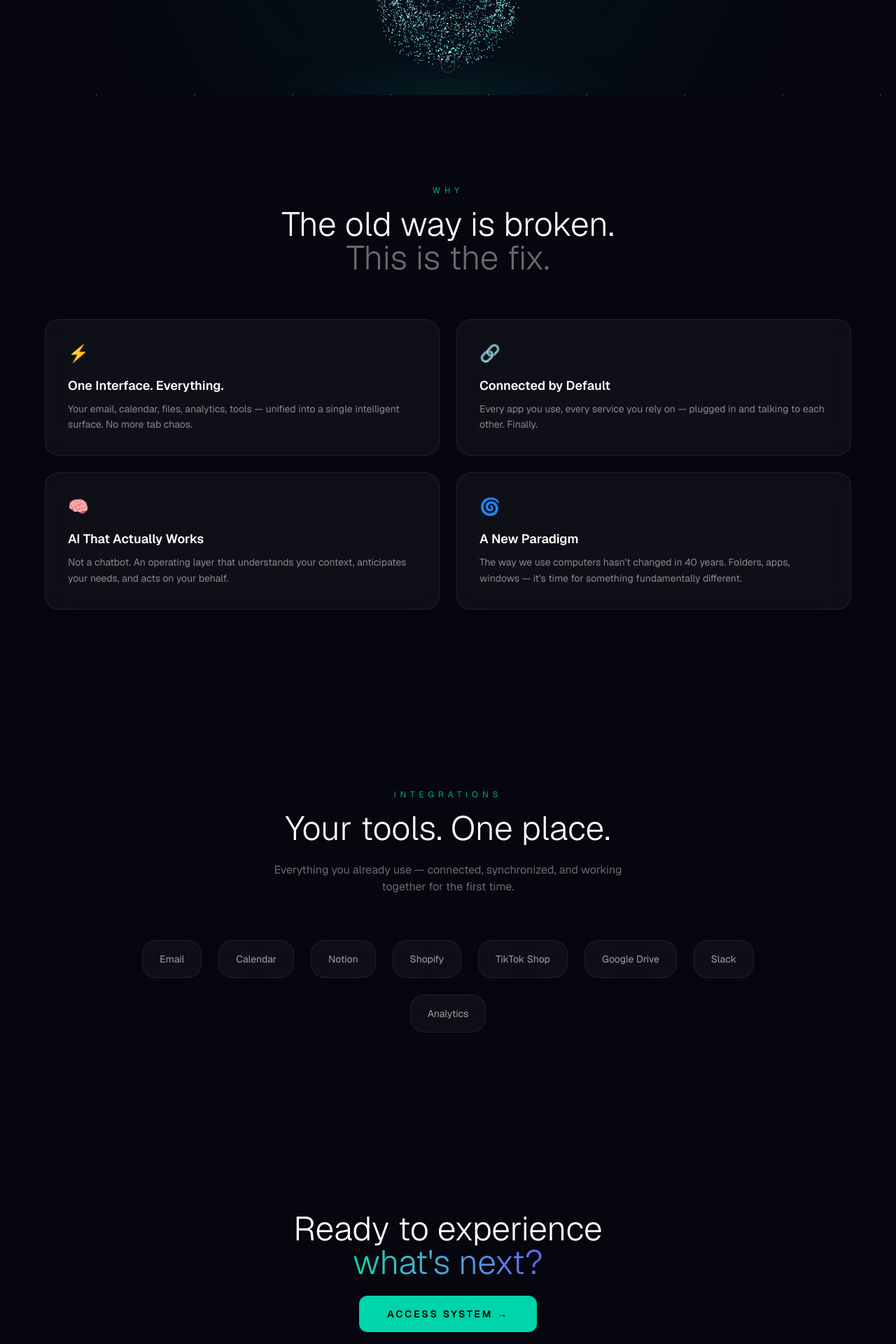
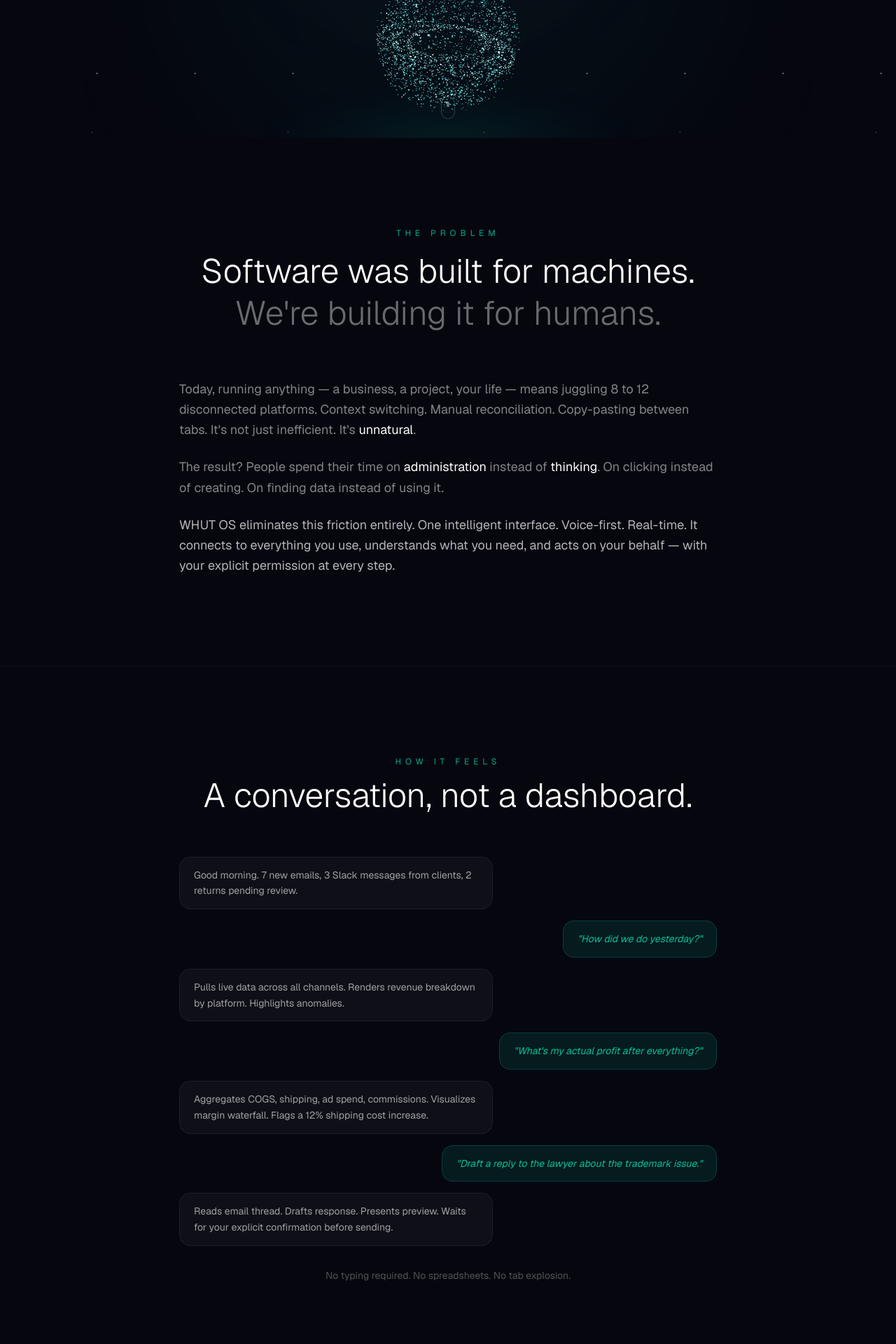
Before and after one commit to lukasminkov/whut-os, a Next.js app: page / in a window 1280 px wide. Shown: the part 740-2660 px from the top of the page at 70% size. Built offline with nearby package versions, Linux system fonts and the light colour scheme.

Commit message:
Full rewrite: voice-first thesis, conversational flow demo, real vision

```diff
--- a/src/app/page.tsx
+++ b/src/app/page.tsx
@@ -18,30 +18,33 @@ const item = {
   show: { opacity: 1, y: 0, transition: { duration: 0.8 } },
 };
 
-const features = [
+const capabilities = [
+  {
+    icon: "🎙",
+    title: "Voice-First",
+    description: "Speak naturally. WHUT OS understands intent, pulls data, visualizes answers, and takes action — all from your voice. Typing is the fallback, not the default.",
+  },
+  {
+    icon: "📊",
+    title: "Adaptive Intelligence",
+    description: "Real-time data from every source, auto-visualized. Revenue waterfalls, margin breakdowns, campaign performance — surfaced when relevant, not when you go looking.",
+  },
   {
     icon: "⚡",
-    title: "One Interface. Everything.",
-    description: "Your email, calendar, files, analytics, tools — unified into a single intelligent surface. No more tab chaos.",
+    title: "Reason & Act",
+    description: "Not a dashboard. A reasoning engine. It analyzes data, proposes optimizations, drafts actions — then waits for your confirmation before executing.",
   },
   {
-    icon: "🔗",
-    title: "Connected by Default",
-    description: "Every app you use, every service you rely on — plugged in and talking to each other. Finally.",
-  },
-  {
-    icon: "🧠",
-    title: "AI That Actually Works",
-    description: "Not a chatbot. An operating layer that understands your context, anticipates your needs, and acts on your behalf.",
-  },
-  {
-    icon: "🌀",
-    title: "A New Paradigm",
-    description: "The way we use computers hasn't changed in 40 years. Folders, apps, windows — it's time for something fundamentally different.",
+    icon: "🔒",
+    title: "Human-in-the-Loop",
+    description: "Every action follows a strict pipeline: draft → preview → explicit confirm → execute. Nothing happens without your say-so. Full audit trail.",
   },
 ];
 
-const logos = ["Email", "Calendar", "Notion", "Shopify", "TikTok Shop", "Google Drive", "Slack", "Analytics"];
+const connectors = [
+  "Shopify", "Amazon", "TikTok Shop", "Gmail", "Slack",
+  "Discord", "WhatsApp", "Google Drive", "Notion", "Calendar"
+];
 
 export default function Home() {
   const heroRef = useRef(null);
@@ -61,8 +64,8 @@ export default function Home() {
           <span className="text-[10px] uppercase tracking-[0.4em] text-white/40 mt-0.5">OS</span>
         </div>
         <div className="flex items-center gap-8">
-          <a href="#features" className="text-xs uppercase tracking-[0.2em] text-white/50 hover:text-white transition">Features</a>
-          <a href="#integrations" className="text-xs uppercase tracking-[0.2em] text-white/50 hover:text-white transition">Integrations</a>
+          <a href="#thesis" className="text-xs uppercase tracking-[0.2em] text-white/50 hover:text-white transition">Thesis</a>
+          <a href="#capabilities" className="text-xs uppercase tracking-[0.2em] text-white/50 hover:text-white transition">Capabilities</a>
           <Link
             href="/login"
             className="glass-button px-5 py-2 text-xs uppercase tracking-[0.25em]"
@@ -76,7 +79,6 @@ export default function Home() {
       <section ref={heroRef} className="relative flex min-h-screen flex-col items-center justify-center px-6 pt-20 overflow-hidden">
         <div className="starfield" />
 
-        {/* Glow effects */}
         <div className="absolute top-1/4 left-1/2 -translate-x-1/2 w-[800px] h-[800px] rounded-full bg-[#00d4aa]/[0.04] blur-[120px] pointer-events-none" />
         <div className="absolute top-1/3 left-1/3 w-[400px] h-[400px] rounded-full bg-[#6366f1]/[0.06] blur-[100px] pointer-events-none" />
 
@@ -88,26 +90,27 @@ export default function Home() {
         >
           <motion.div variants={item} className="inline-flex items-center gap-2 rounded-full border border-white/10 bg-white/[0.03] px-4 py-1.5">
             <span className="h-1.5 w-1.5 rounded-full bg-[#00d4aa] animate-pulse" />
-            <span className="text-[11px] uppercase tracking-[0.3em] text-white/60">Now in Private Beta</span>
+            <span className="text-[11px] uppercase tracking-[0.3em] text-white/60">Private Beta · 2026</span>
           </motion.div>
 
           <motion.h1
             variants={item}
             className="text-5xl font-light leading-[1.1] text-white sm:text-7xl lg:text-8xl"
           >
-            A new way to
+            Stop typing.
             <br />
             <span className="bg-gradient-to-r from-[#00d4aa] via-[#00d4aa] to-[#6366f1] bg-clip-text text-transparent">
-              use a computer
+              Start talking.
             </span>
           </motion.h1>
 
           <motion.p
             variants={item}
-            className="max-w-xl text-base text-white/50 sm:text-lg"
+            className="max-w-2xl text-base text-white/50 sm:text-lg leading-relaxed"
           >
-            The operating system you were promised but never got.
-            One intelligent interface for everything you do — powered by AI.
+            Humans developed complex speech over 50,000 years — yet we still control
+            everything through keyboards, mice, and fragmented UIs across a dozen disconnected apps.
+            WHUT OS replaces all of it with one voice-first, AI-powered command center.
           </motion.p>
 
           <motion.div variants={item} className="flex items-center gap-4 mt-2">
@@ -118,10 +121,10 @@ export default function Home() {
               Access System →
             </Link>
             <a
-              href="#features"
+              href="#thesis"
               className="inline-flex items-center gap-2 rounded-xl border border-white/10 bg-white/[0.03] px-8 py-3.5 text-sm uppercase tracking-[0.2em] text-white/70 transition hover:border-white/20 hover:text-white"
             >
-              Learn More
+              Read the Thesis
             </a>
           </motion.div>
 
@@ -132,7 +135,6 @@ export default function Home() {
           </motion.div>
         </motion.div>
 
-        {/* Scroll indicator */}
         <motion.div
           initial={{ opacity: 0 }}
           animate={{ opacity: 1 }}
@@ -149,8 +151,119 @@ export default function Home() {
         </motion.div>
       </section>
 
-      {/* Features */}
-      <section id="features" className="relative z-10 px-6 py-32">
+      {/* Thesis */}
+      <section id="thesis" className="relative z-10 px-6 py-32">
+        <motion.div
+          initial={{ opacity: 0, y: 40 }}
+          whileInView={{ opacity: 1, y: 0 }}
+          viewport={{ once: true, amount: 0.3 }}
+          transition={{ duration: 0.8 }}
+          className="mx-auto max-w-3xl"
+        >
+          <div className="text-center mb-16">
+            <p className="text-xs uppercase tracking-[0.5em] text-[#00d4aa]/80 mb-4">The Problem</p>
+            <h2 className="text-3xl font-light text-white sm:text-5xl leading-tight">
+              Software was built for machines.<br />
+              <span className="text-white/40">We&apos;re building it for humans.</span>
+            </h2>
+          </div>
+
+          <div className="space-y-6 text-white/50 text-base sm:text-lg leading-relaxed">
+            <motion.p
+              initial={{ opacity: 0, y: 20 }}
+              whileInView={{ opacity: 1, y: 0 }}
+              viewport={{ once: true }}
+              transition={{ duration: 0.6 }}
+            >
+              Today, running anything — a business, a project, your life — means juggling
+              8 to 12 disconnected platforms. Context switching. Manual reconciliation.
+              Copy-pasting between tabs. It&apos;s not just inefficient. It&apos;s <span className="text-white">unnatural</span>.
+            </motion.p>
+            <motion.p
+              initial={{ opacity: 0, y: 20 }}
+              whileInView={{ opacity: 1, y: 0 }}
+              viewport={{ once: true }}
+              transition={{ duration: 0.6, delay: 0.15 }}
+            >
+              The result? People spend their time on <span className="text-white">administration</span> instead
+              of <span className="text-white">thinking</span>. On clicking instead of creating. On finding
+              data instead of using it.
+            </motion.p>
+            <motion.p
+              initial={{ opacity: 0, y: 20 }}
+              whileInView={{ opacity: 1, y: 0 }}
+              viewport={{ once: true }}
+              transition={{ duration: 0.6, delay: 0.3 }}
+              className="text-white/70"
+            >
+              WHUT OS eliminates this friction entirely. One intelligent interface.
+              Voice-first. Real-time. It connects to everything you use, understands
+              what you need, and acts on your behalf — with your explicit permission
+              at every step.
+            </motion.p>
+          </div>
+        </motion.div>
+      </section>
+
+      {/* How it works — conversational flow */}
+      <section className="relative z-10 px-6 py-32 border-t border-white/[0.04]">
+        <motion.div
+          initial={{ opacity: 0, y: 40 }}
+          whileInView={{ opacity: 1, y: 0 }}
+          viewport={{ once: true, amount: 0.2 }}
+          transition={{ duration: 0.8 }}
+          className="mx-auto max-w-3xl"
+        >
+          <div className="text-center mb-16">
+            <p className="text-xs uppercase tracking-[0.5em] text-[#00d4aa]/80 mb-4">How It Feels</p>
+            <h2 className="text-3xl font-light text-white sm:text-5xl">
+              A conversation, not a dashboard.
+            </h2>
+          </div>
+
+          <div className="space-y-4">
+            {[
+              { role: "system", text: "Good morning. 7 new emails, 3 Slack messages from clients, 2 returns pending review." },
+              { role: "user", text: "\"How did we do yesterday?\"" },
+              { role: "system", text: "Pulls live data across all channels. Renders revenue breakdown by platform. Highlights anomalies." },
+              { role: "user", text: "\"What's my actual profit after everything?\"" },
+              { role: "system", text: "Aggregates COGS, shipping, ad spend, commissions. Visualizes margin waterfall. Flags a 12% shipping cost increase." },
+              { role: "user", text: "\"Draft a reply to the lawyer about the trademark issue.\"" },
+              { role: "system", text: "Reads email thread. Drafts response. Presents preview. Waits for your explicit confirmation before sending." },
+            ].map((msg, idx) => (
+              <motion.div
+                key={idx}
+                initial={{ opacity: 0, x: msg.role === "user" ? 20 : -20 }}
+                whileInView={{ opacity: 1, x: 0 }}
+                viewport={{ once: true }}
+                transition={{ duration: 0.5, delay: idx * 0.08 }}
+                className={`flex ${msg.role === "user" ? "justify-end" : "justify-start"}`}
+              >
+                <div className={`max-w-md rounded-2xl px-5 py-3.5 text-sm leading-relaxed ${
+                  msg.role === "user"
+                    ? "bg-[#00d4aa]/10 border border-[#00d4aa]/20 text-[#00d4aa]/90 italic"
+                    : "bg-white/[0.04] border border-white/[0.06] text-white/60"
+                }`}>
+                  {msg.text}
+                </div>
+              </motion.div>
+            ))}
+          </div>
+
+          <motion.p
+            initial={{ opacity: 0 }}
+            whileInView={{ opacity: 1 }}
+            viewport={{ once: true }}
+            transition={{ delay: 0.6 }}
+            className="text-center text-white/30 text-sm mt-8"
+          >
+            No typing required. No spreadsheets. No tab explosion.
+          </motion.p>
+        </motion.div>
+      </section>
+
+      {/* Capabilities */}
+      <section id="capabilities" className="relative z-10 px-6 py-32 border-t border-white/[0.04]">
         <motion.div
           initial={{ opacity: 0, y: 40 }}
           whileInView={{ opacity: 1, y: 0 }}
@@ -159,34 +272,34 @@ export default function Home() {
           className="mx-auto max-w-6xl"
         >
           <div className="text-center mb-16">
-            <p className="text-xs uppercase tracking-[0.5em] text-[#00d4aa]/80 mb-4">Why</p>
+            <p className="text-xs uppercase tracking-[0.5em] text-[#00d4aa]/80 mb-4">Capabilities</p>
             <h2 className="text-3xl font-light text-white sm:text-5xl">
-              The old way is broken.<br />
-              <span className="text-white/40">This is the fix.</span>
+              Not incremental improvement.<br />
+              <span className="text-white/40">A different architecture entirely.</span>
             </h2>
           </div>
 
           <div className="grid grid-cols-1 gap-6 sm:grid-cols-2">
-            {features.map((feature, idx) => (
+            {capabilities.map((cap, idx) => (
               <motion.div
-                key={feature.title}
+                key={cap.title}
                 initial={{ opacity: 0, y: 30 }}
                 whileInView={{ opacity: 1, y: 0 }}
                 viewport={{ once: true }}
                 transition={{ duration: 0.6, delay: idx * 0.1 }}
                 className="group glass-card p-8 transition-all duration-300 hover:border-white/15 hover:bg-white/[0.06]"
               >
-                <span className="text-2xl">{feature.icon}</span>
-                <h3 className="mt-4 text-lg font-semibold text-white">{feature.title}</h3>
-                <p className="mt-2 text-sm leading-relaxed text-white/50">{feature.description}</p>
+                <span className="text-2xl">{cap.icon}</span>
+                <h3 className="mt-4 text-lg font-semibold text-white">{cap.title}</h3>
+                <p className="mt-2 text-sm leading-relaxed text-white/50">{cap.description}</p>
               </motion.div>
             ))}
           </div>
         </motion.div>
       </section>
 
-      {/* Integrations */}
-      <section id="integrations" className="relative z-10 px-6 py-32">
+      {/* Connectors */}
+      <section className="relative z-10 px-6 py-32 border-t border-white/[0.04]">
         <motion.div
           initial={{ opacity: 0, y: 40 }}
           whileInView={{ opacity: 1, y: 0 }}
@@ -194,25 +307,26 @@ export default function Home() {
           transition={{ duration: 0.8 }}
           className="mx-auto max-w-4xl text-center"
         >
-          <p className="text-xs uppercase tracking-[0.5em] text-[#00d4aa]/80 mb-4">Integrations</p>
+          <p className="text-xs uppercase tracking-[0.5em] text-[#00d4aa]/80 mb-4">Connectors</p>
           <h2 className="text-3xl font-light text-white sm:text-5xl mb-6">
-            Your tools. One place.
+            Plugs into your world.
           </h2>
           <p className="text-white/40 mb-16 max-w-lg mx-auto">
-            Everything you already use — connected, synchronized, and working together for the first time.
+            Live connectors with webhooks where available, intelligent polling fallback,
+            rate-limit handling, and schema evolution tolerance.
           </p>
 
-          <div className="flex flex-wrap items-center justify-center gap-6">
-            {logos.map((logo, idx) => (
+          <div className="flex flex-wrap items-center justify-center gap-4">
+            {connectors.map((name, idx) => (
               <motion.div
-                key={logo}
+                key={name}
                 initial={{ opacity: 0, scale: 0.8 }}
                 whileInView={{ opacity: 1, scale: 1 }}
                 viewport={{ once: true }}
-                transition={{ duration: 0.4, delay: idx * 0.08 }}
-                className="glass-card px-6 py-4 text-sm text-white/60 hover:text-white hover:border-white/15 transition-all"
+                transition={{ duration: 0.4, delay: idx * 0.06 }}
+                className="glass-card px-5 py-3 text-sm text-white/60 hover:text-white hover:border-white/15 transition-all"
               >
-                {logo}
+                {name}
               </motion.div>
             ))}
           </div>
@@ -220,7 +334,7 @@ export default function Home() {
       </section>
 
       {/* CTA */}
-      <section className="relative z-10 px-6 py-32">
+      <section className="relative z-10 px-6 py-32 border-t border-white/[0.04]">
         <motion.div
           initial={{ opacity: 0, y: 40 }}
           whileInView={{ opacity: 1, y: 0 }}
@@ -228,17 +342,22 @@ export default function Home() {
           transition={{ duration: 0.8 }}
           className="mx-auto max-w-3xl text-center"
         >
-          <h2 className="text-3xl font-light text-white sm:text-5xl mb-6">
-            Ready to experience<br />
+          <h2 className="text-3xl font-light text-white sm:text-5xl mb-4">
+            The defining interface of
+            <br />
             <span className="bg-gradient-to-r from-[#00d4aa] to-[#6366f1] bg-clip-text text-transparent">
-              what's next?
+              the next decade.
             </span>
           </h2>
+          <p className="text-white/40 mb-10 max-w-lg mx-auto">
+            We&apos;re re-architecting the primary interface between people and their work —
+            from manual control to intent-driven, conversational control.
+          </p>
           <Link
             href="/login"
             className="inline-flex items-center gap-2 rounded-xl bg-[#00d4aa] px-10 py-4 text-sm font-semibold uppercase tracking-[0.2em] text-black transition hover:shadow-[0_0_40px_rgba(0,212,170,0.5)] hover:scale-[1.02]"
           >
-            Access System →
+            Request Access →
           </Link>
         </motion.div>
       </section>
@@ -250,7 +369,7 @@ export default function Home() {
             <span className="text-sm font-bold text-white">WHUT</span>
             <span className="text-[9px] uppercase tracking-[0.3em] text-white/30">OS</span>
           </div>
-          <p className="text-xs text-white/30">© 2026 WHUT.AI LLC. All rights reserved.</p>
+          <p className="text-xs text-white/30">© 2026 WHUT.AI. All rights reserved.</p>
         </div>
       </footer>
     </div>
```
